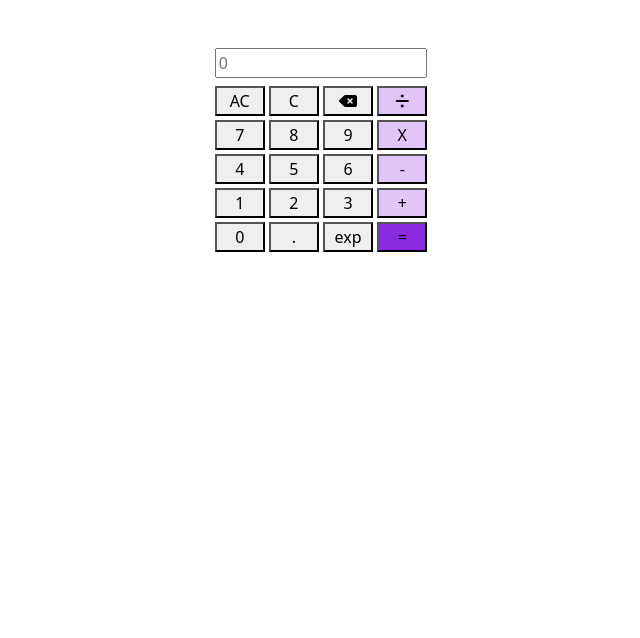
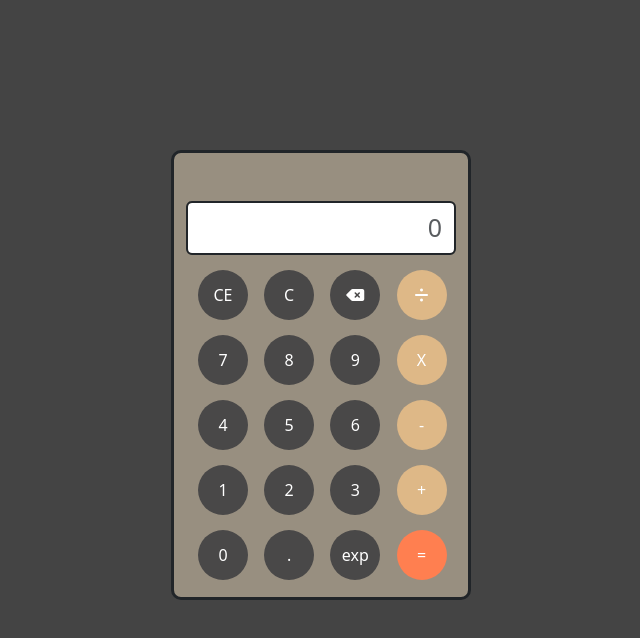
Before and after one commit to Ashishlalu/calculator, a plain HTML site: page index.html in a window 1280 px wide. Shown: the whole page, without its empty margins (319-959 px from the left). Drawn offline with nearby package versions, Linux system fonts and the light colour scheme.

Commit message:
calculator v1

```diff
--- a/cal.js
+++ /dev/null
@@ -1,19 +0,0 @@
-const displayData=(content)=>{
-    result.value+=content
-}
-
-const clearScreen=()=>{
-    result.value=""
-}
-
-const evaluateExp=()=>{
-    try{
-        result.value=eval(result.value)
-    }catch{
-        result.value="Invalid Expression"
-    }
-}
-
-const deleteLastItem=()=>{
-    result.value=result.value.slice(0,-1)
-}
--- /dev/null
+++ b/calculator.js
@@ -0,0 +1,18 @@
+const displayData=(content)=>{
+    result.value += content
+}
+const clearcalculatorscreen=()=>{
+result.value=""
+}
+const evaluvateexpression=()=>{
+try{
+    result.value=eval(result.value)
+}catch{
+    result.value="invalid expression"
+}
+
+
+}
+const backspacedata=()=>{
+    result.value =result.value.slice(0,-1)
+}
--- a/index.html
+++ b/index.html
@@ -8,47 +8,48 @@
     <link href="https://cdn.jsdelivr.net/npm/bootstrap@5.3.3/dist/css/bootstrap.min.css" rel="stylesheet" integrity="sha384-QWTKZyjpPEjISv5WaRU9OFeRpok6YctnYmDr5pNlyT2bRjXh0JMhjY6hW+ALEwIH" crossorigin="anonymous">
     <!-- font awesome cdn link -->
     <link rel="stylesheet" href="https://cdnjs.cloudflare.com/ajax/libs/font-awesome/6.6.0/css/all.min.css" integrity="sha512-Kc323vGBEqzTmouAECnVceyQqyqdsSiqLQISBL29aUW4U/M7pSPA/gEUZQqv1cwx4OnYxTxve5UMg5GT6L4JJg==" crossorigin="anonymous" referrerpolicy="no-referrer" />
+    <!-- CSS link -->
+     <link rel="stylesheet" href="./style.css">
 </head>
 <body>
-    <div class="container d-flex justify-content-center">
-        <div class="mt-5">
-                <input style="width: 212px;" type="text" placeholder="0" name="" id="result" readonly>
+    <div style="width: 300px; height:450px;" class="container main">
+        <div  class="mt-5">
+                <input type="text" placeholder="0" id="result" name="" class="form-control ip">
             <div>
-                <div class="mt-2">
-                    <button onclick="clearScreen()" style="width: 50px;">AC</button>
-                    <button style="width: 50px;">C</button>
-                    <button onclick="deleteLastItem()" style="width: 50px;"><i class="fa-solid fa-delete-left"></i></button>
-                    <button onclick="displayData('/')" style="background-color: rgba(137, 43, 226, 0.268);width: 50px;"><i class="fa-solid fa-divide"></i></button>
+                <div>
+                    <button>CE</button>
+                    <button onclick="clearcalculatorscreen()">C</button>
+                    <button><i class="fa-solid fa-delete-left" onclick="backspacedata()"></i></button>
+                    <button class="id"><i class="fa-solid fa-divide"  onclick="displayData('/')"></i></button>
                 </div>
-                <div class="mt-1">
-                    <button onclick="displayData('7')" style="width: 50px;">7</button>
-                    <button onclick="displayData('8')" style="width: 50px;">8</button>
-                    <button onclick="displayData('9')" style="width: 50px;">9</button>
-                    <button onclick="displayData('*')" style="background-color: rgba(137, 43, 226, 0.268);width: 50px;">X</button>
+                <div>
+                    <button onclick="displayData('7')">7</button>
+                    <button onclick="displayData('8')">8</button>
+                    <button onclick="displayData('9')">9</button>
+                    <button class="id" onclick="displayData('*')">X</button>
                 </div>
-                <div class="mt-1">
-                    <button onclick="displayData('4')" style="width: 50px;">4</button>
-                    <button onclick="displayData('5')" style="width: 50px;">5</button>
-                    <button onclick="displayData('6')" style="width: 50px;">6</button>
-                    <button onclick="displayData('-')" style="background-color: rgba(137, 43, 226, 0.268);width: 50px;">-</button>
+                <div>
+                    <button onclick="displayData('4')">4</button>
+                    <button onclick="displayData('5')">5</button>
+                    <button onclick="displayData('6')">6</button>
+                    <button class="id" onclick="displayData('-')">-</button>
                 </div>
-                <div class="mt-1">
-                    <button onclick="displayData('1')" style="width: 50px;">1</button>
-                    <button onclick="displayData('2')" style="width: 50px;">2</button>
-                    <button onclick="displayData('3')" style="width: 50px;">3</button>
-                    <button onclick="displayData('+')" style="background-color: rgba(137, 43, 226, 0.268);width: 50px;">+</button>
+                <div>
+                    <button onclick="displayData('1')">1</button>
+                    <button onclick="displayData('2')">2</button>
+                    <button onclick="displayData('3')">3</button>
+                    <button class="id" onclick="displayData('+')">+</button>
                 </div>
-                <div class="mt-1">
-                    <button onclick="displayData('0')"  style="width: 50px;">0</button>
-                    <button onclick="displayData('.')" style="width: 50px;">.</button>
-                    <button onclick="displayData('exp')" style="width: 50px;">exp</button>
-                    <button onclick="evaluateExp()" style="background-color: blueviolet;width: 50px;">=</button>
+                <div class="mb-3">
+                    <button onclick="displayData('0')">0</button>
+                    <button onclick="displayData('.')">.</button>
+                    <button>exp</button>
+                    <button class="idd" onclick="evaluvateexpression()">=</button>
                 </div>
             </div>
         </div>
     </div>
 
 </body>
-<!-- External JS -->
-<script src="./cal.js"></script>
+<script src="./calculator.js"></script>
 </html>
--- /dev/null
+++ b/style.css
@@ -0,0 +1,41 @@
+body{
+    background-color: rgb(68, 68, 68);
+}
+button{
+    border-radius: 50%;
+    width: 50px;
+    height: 50px;
+    margin-left: 12px;
+    margin-top: 15px;
+    border: none;
+    background-color: rgb(73, 72, 72);
+    color: white;
+
+}
+button:hover{
+    color: black;
+    background-color: aliceblue;
+}
+.main{
+    margin-top: 150px;
+    border: solid;
+    border-radius: 10px;
+    background-color: rgb(152, 143, 128);
+}
+.ip{
+    border: solid 2px;
+    text-align: right;
+    font-size: 25px;
+}
+.id{
+    background-color: burlywood;
+}
+.id:hover{
+    background-color: rgb(234, 160, 63);
+}
+.idd{
+    background-color: coral;
+}
+.idd:hover{
+    background-color: rgb(250, 69, 3);
+}
```
